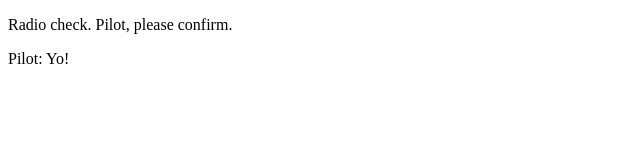
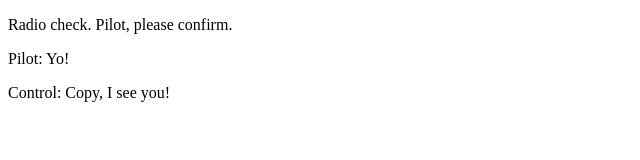
Before and after one commit to mattchernando/repo, a plain HTML site: page index.html in a window 1280 px wide. Shown: the whole page, without its empty margins (0-640 px from the left). Drawn offline with Linux system fonts and the light colour scheme.

Commit message:
added my response

```diff
--- a/index.html
+++ b/index.html
@@ -3,5 +3,6 @@
    <body>
       <p>Radio check. Pilot, please confirm.</p>
       <p>Pilot: Yo!</p>
+      <p> Control: Copy, I see you!</p>
    </body>
 </html>
```
